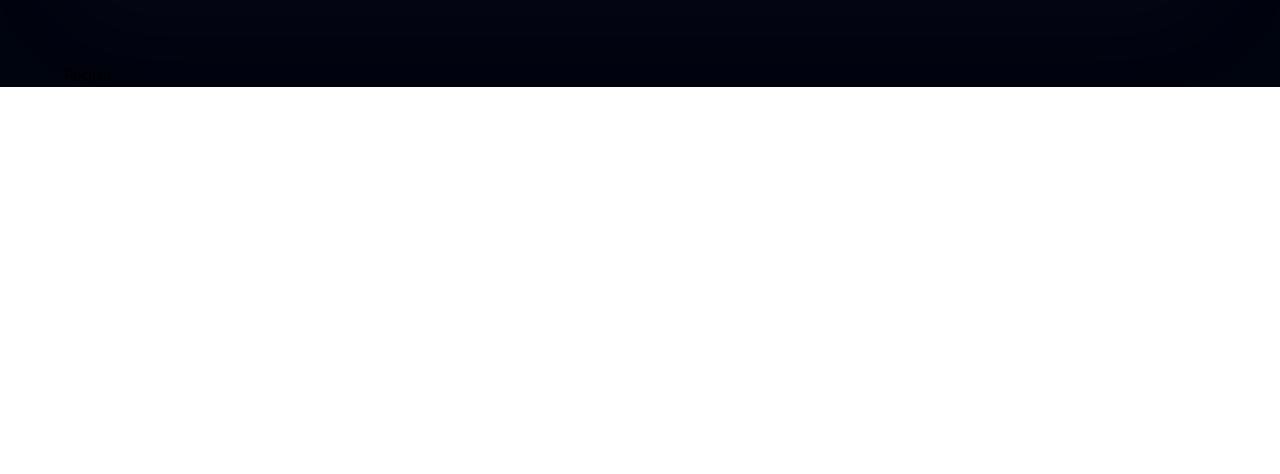
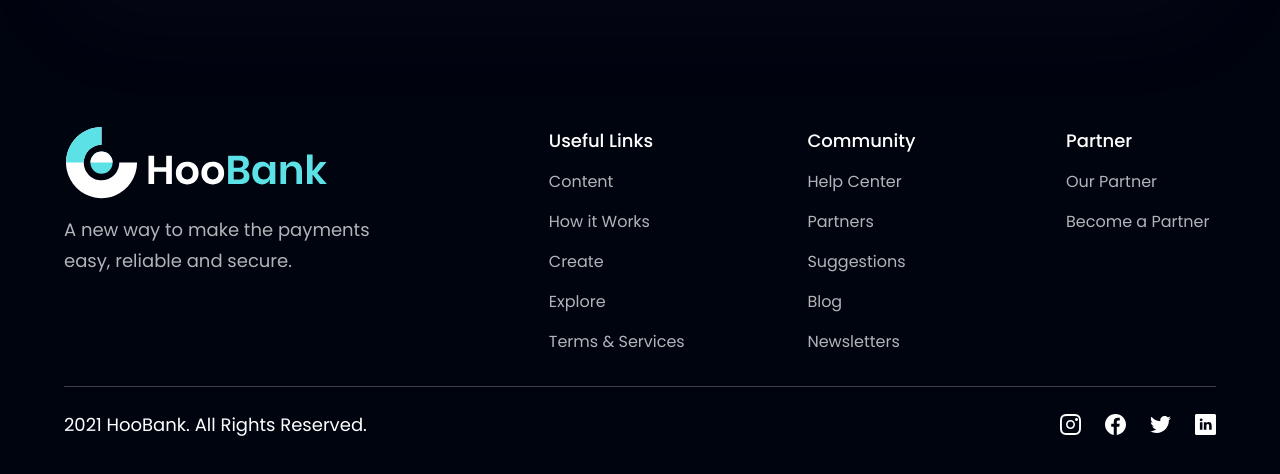
Before and after one commit to JorgeSrz/Bank-App, a React (Vite) app: page / in a window 1280 px wide. Shown: the part 4280-4754 px from the top of the page. Before the commit the page ends 4367 px from the top, so only its background shows below. Built offline with nearby package versions, Linux system fonts and the light colour scheme.

Commit message:
Footer section finished

```diff
--- a/src/components/Footer.jsx
+++ b/src/components/Footer.jsx
@@ -1,9 +1,47 @@
-import React from 'react'
+import styles from "../style";
+import { logo } from "../assets";
+import { footerLinks, socialMedia } from "../constants";
 
-const Footer = () => {
-  return (
-    <div>Footer</div>
-  )
-}
+const Footer = () => (
+    <section className={`${styles.flexCenter} ${styles.paddingY} flex-col`}>
+      <div className={`${styles.flexStart} md:flex-row flex-col mb-8 w-full`}>
+        <div className="flex-1 flex flex-col justify-start mr-10">
+          <img src={logo} alt="hoobank" className="w-[266px] h-[72px] object-contain"/>
+          <p className={`${styles.paragraph} mt-4 max-w-[310px]`}>
+            A new way to make the payments easy, reliable and secure.
+          </p>
+        </div>
+
+        <div className="flex-[1.5] w-full flex flex-row justify-between flex-wrap md:mt-0 mt-10">
+          {footerLinks.map((footerLink) => (
+            <div key={footerLink.key} className="flex flex-col ss:my-0 my-4 min-w-[150px]">
+              <h4 className="font-poppins font-medium text-[18px] leading-[27px] text-white">
+                {footerLink.title}
+              </h4>
+              <ul className="list-none mt-4">
+                {footerLink.links.map((link, index) => (
+                  <li key={link.name} className={`font-poppins font-normal text-[16px] leading-[24px] text-dimWhite hover:text-secondary cursor-pointer ${index !== footerLink.links.length - 1 ? "mb-4" : "mb-0"}`}>
+                    {link.name}
+                  </li>
+                ))}
+              </ul>
+            </div>
+          ))}
+        </div>
+      </div>
+
+      <div className="w-full flex justify-between items-center md:flex-row flex-col pt-6 border-t-[1px] border-t-[#3F3E45]">
+        <p className="font-poppins font-normal text-center text-[18px] leading-[27px] text-white">
+          2021 HooBank. All Rights Reserved.
+        </p>
+
+        <div className="flex flex-row md:mt-0 mt-6">
+          {socialMedia.map((social, index) => (
+            <img key={social.id} src={social.icon} alt={social.id} className={`w-[21px] h-[21px] object-contain cursor-pointer ${index !== socialMedia.length - 1 ? "mr-6" : "mr-0"}`} />
+          ))}
+        </div>
+      </div>
+    </section>
+)
 
 export default Footer
```
